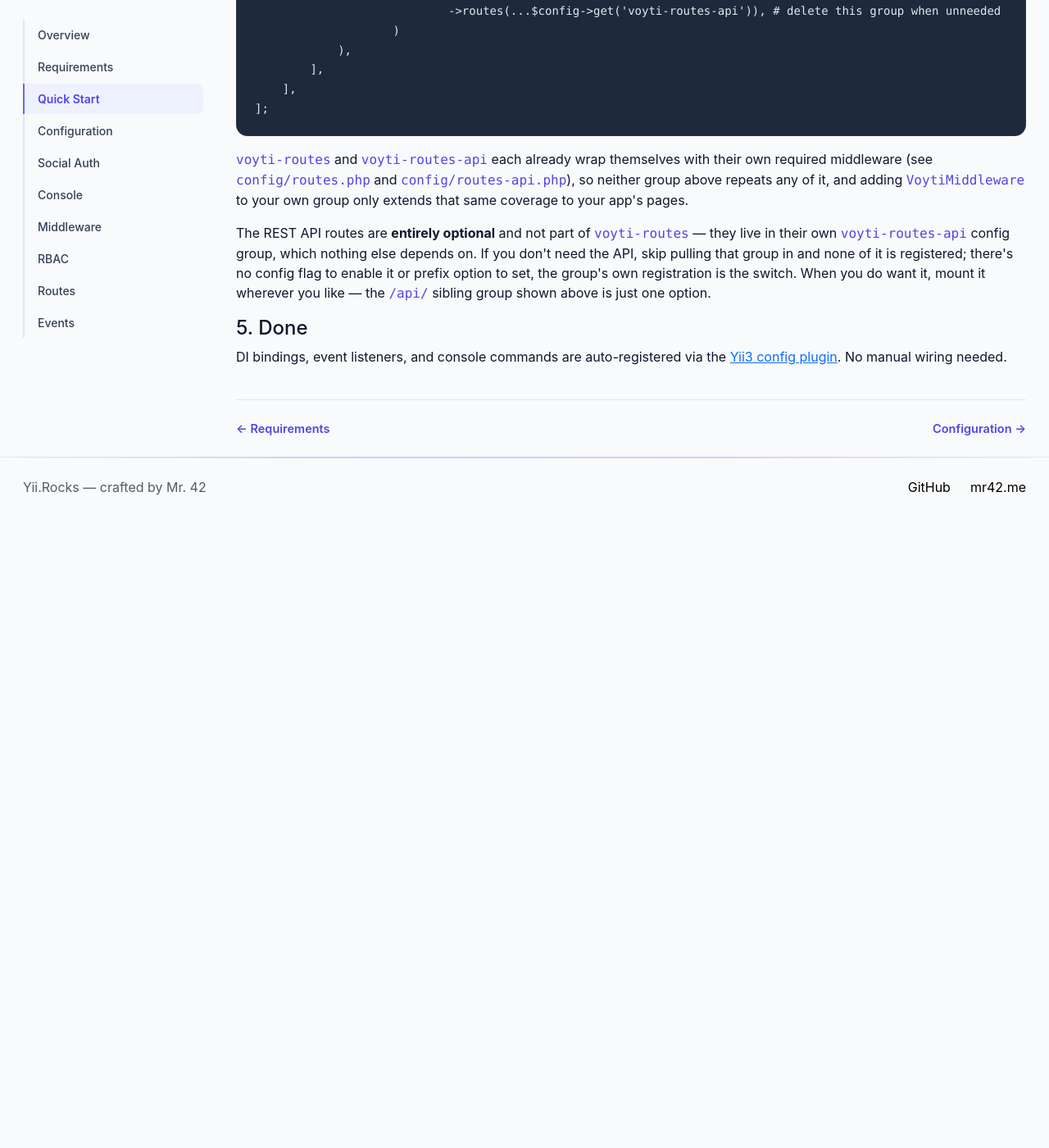
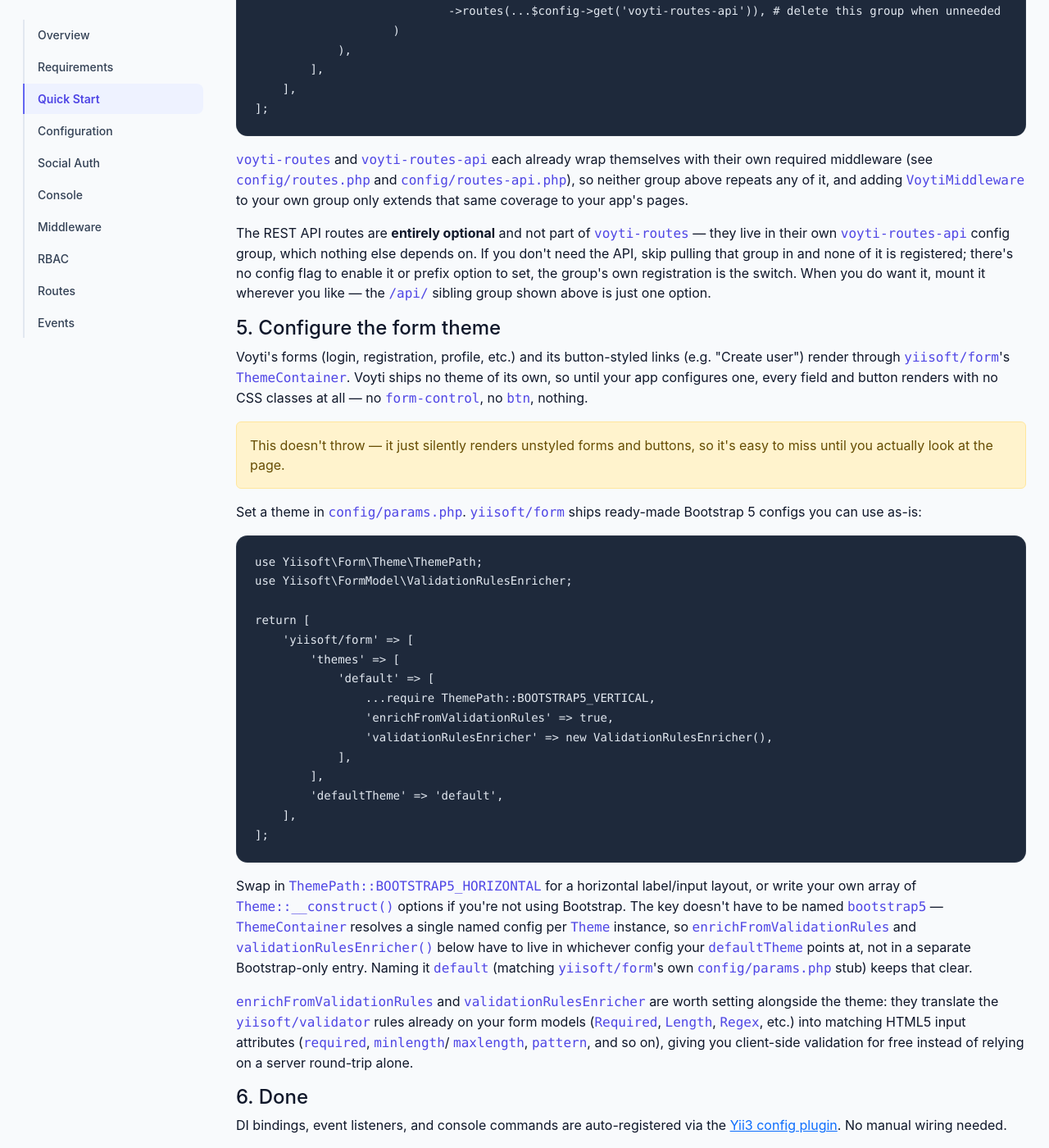
Before and after one commit to YiiRocks/YiiRocks.github.io, a Jekyll site: the page built from voyti/quick-start/index.html, in a window 1280 px wide and 1400 px high, scrolled down 2094 px. Shown: the whole window at 82% size. Built offline with Jekyll 4.4.1, drawn with Linux system fonts in a browser that asks for light colours; a style sheet for code colours, icons or effects is not loaded; before the commit the page ends 2724 px from its top, so only the background shows below that.

Commit message:
Document required form theme setup in voyti quick-start
Voyti ships no yiisoft/form theme of its own, so forms/buttons render
unstyled until the host app configures one; also cover enabling HTML5
validation attribute enrichment from the model's validator rules.

```diff
--- a/voyti/quick-start/index.html
+++ b/voyti/quick-start/index.html
@@ -137,7 +137,65 @@ return [
             group shown above is just one option.
         </p>
 
-        <h4>5. Done</h4>
+        <h4 id="configure-the-form-theme">5. Configure the form theme</h4>
+        <p>
+            Voyti's forms (login, registration, profile, etc.) and its
+            button-styled links (e.g. &quot;Create user&quot;) render through
+            <code>yiisoft/form</code>'s <code>ThemeContainer</code>. Voyti ships
+            no theme of its own, so until your app configures one, every field
+            and button renders with no CSS classes at all &mdash; no
+            <code>form-control</code>, no <code>btn</code>, nothing.
+        </p>
+        <div class="alert alert-warning" role="alert">
+            This doesn't throw &mdash; it just silently renders unstyled forms
+            and buttons, so it's easy to miss until you actually look at the
+            page.
+        </div>
+        <p>
+            Set a theme in <code>config/params.php</code>. <code>yiisoft/form</code>
+            ships ready-made Bootstrap 5 configs you can use as-is:
+        </p>
+        <pre class="doc-example mb-3"><code class="language-php">use Yiisoft\Form\Theme\ThemePath;
+use Yiisoft\FormModel\ValidationRulesEnricher;
+
+return [
+    'yiisoft/form' => [
+        'themes' => [
+            'default' => [
+                ...require ThemePath::BOOTSTRAP5_VERTICAL,
+                'enrichFromValidationRules' => true,
+                'validationRulesEnricher' => new ValidationRulesEnricher(),
+            ],
+        ],
+        'defaultTheme' => 'default',
+    ],
+];</code></pre>
+        <p>
+            Swap in <code>ThemePath::BOOTSTRAP5_HORIZONTAL</code> for a
+            horizontal label/input layout, or write your own array of
+            <code>Theme::__construct()</code> options if you're not using
+            Bootstrap. The key doesn't have to be named <code>bootstrap5</code>
+            &mdash; <code>ThemeContainer</code> resolves a single named config
+            per <code>Theme</code> instance, so <code>enrichFromValidationRules</code>
+            and <code>validationRulesEnricher()</code> below have to live in
+            whichever config your <code>defaultTheme</code> points at, not in
+            a separate Bootstrap-only entry. Naming it <code>default</code>
+            (matching <code>yiisoft/form</code>'s own <code>config/params.php</code>
+            stub) keeps that clear.
+        </p>
+        <p>
+            <code>enrichFromValidationRules</code> and
+            <code>validationRulesEnricher</code> are worth setting alongside
+            the theme: they translate the <code>yiisoft/validator</code> rules
+            already on your form models (<code>Required</code>,
+            <code>Length</code>, <code>Regex</code>, etc.) into matching HTML5
+            input attributes (<code>required</code>, <code>minlength</code>/
+            <code>maxlength</code>, <code>pattern</code>, and so on), giving
+            you client-side validation for free instead of relying on a
+            server round-trip alone.
+        </p>
+
+        <h4>6. Done</h4>
         <p>
             DI bindings, event listeners, and console commands are auto-registered
             via the <a href="https://github.com/yiisoft/config">Yii3 config plugin</a>.
```
